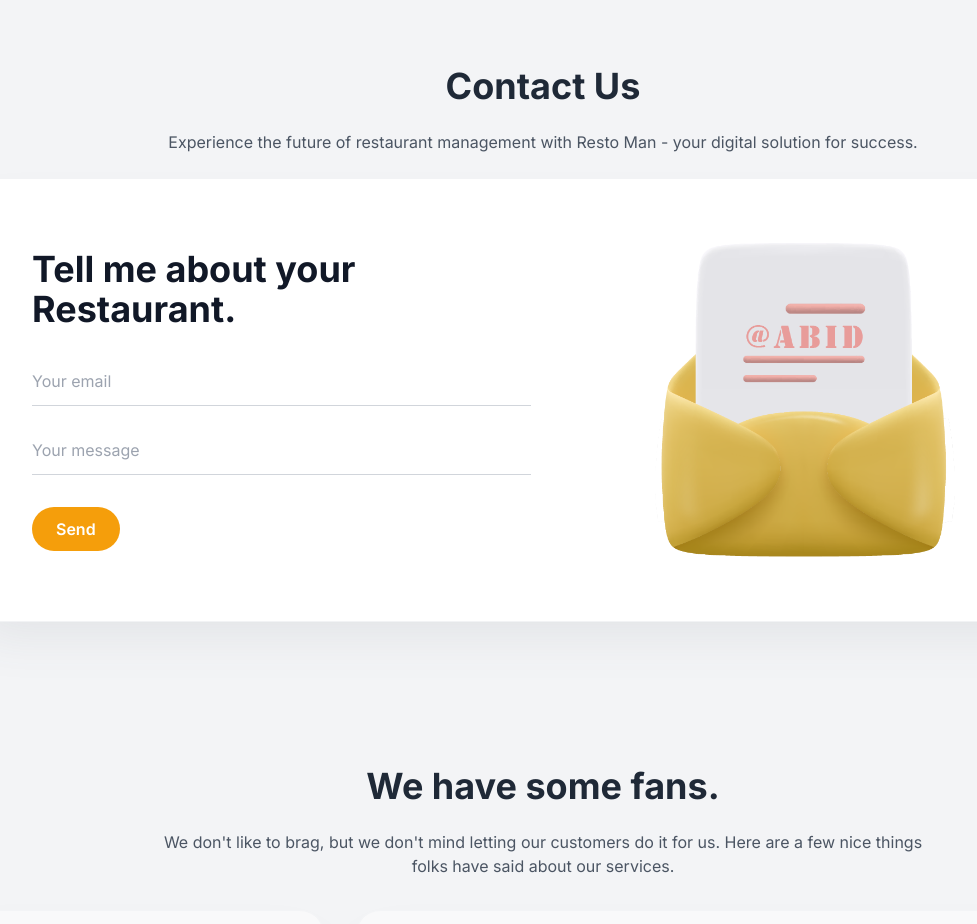
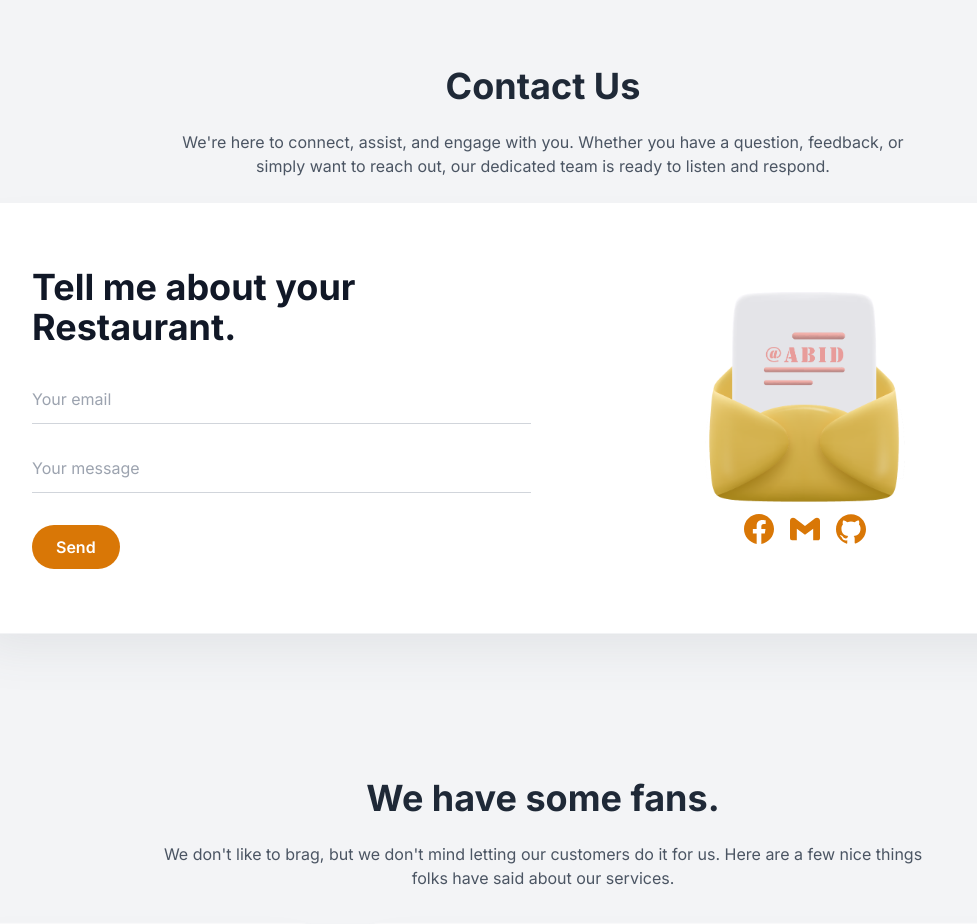
Before and after one commit to AbidHasanPiash/bhojon, a Next.js app: page / in a window 1280 px wide. Shown: the part 3400-4324 px from the top of the page, without its empty margins (97-1074 px from the left). Built offline with nearby package versions, Linux system fonts and the light colour scheme.

Commit message:
contact update

```diff
--- a/components/home/Contact.jsx
+++ b/components/home/Contact.jsx
@@ -1,4 +1,4 @@
-import React from "react";
+import { SiFacebook, SiGmail, SiGithub } from "react-icons/si";
 
 export default function Contact() {
   return (
@@ -8,18 +8,22 @@ export default function Contact() {
           Contact Us
         </h2>
         <p className="max-w-3xl mx-auto my-3 md:my-6 text-center text-gray-600 dark:text-gray-400">
-          Experience the future of restaurant management with Resto Man - your
-          digital solution for success.
+        We're here to connect, assist, and engage with you. Whether you have a question, feedback, or simply want to reach out, our dedicated team is ready to listen and respond.
         </p>
         <div className="container_layout lg:p-16 rounded-[4rem] space-y-6 md:flex flex-row-reverse md:gap-6 justify-center md:space-y-0 lg:items-center">
-          <div className="md:5/12 lg:w-1/2 flex items-center justify-center">
+          <div className="md:5/12 lg:w-1/2 flex flex-col items-center justify-center">
             <img
               src="images/common/contact.png"
               alt="image"
               loading="lazy"
-              width="300"
-              height="300"
+              width="200"
+              height="200"
             />
+            <div className="flex space-x-4 pt-3">
+              <SiFacebook size={30} className="cursor-pointer text-amber-600 dark:text-amber-300 hover:text-amber-600 active:text-amber-800"/>
+              <SiGmail size={30} className="cursor-pointer text-amber-600 dark:text-amber-300 hover:text-amber-600 active:text-amber-800"/>
+              <SiGithub size={30} className="cursor-pointer text-amber-600 dark:text-amber-300 hover:text-amber-600 active:text-amber-800"/>
+            </div>
           </div>
           <div className="md:7/12 lg:w-1/2">
             <h2 className="text-3xl font-bold text-gray-900 md:text-4xl dark:text-white">
@@ -33,7 +37,7 @@ export default function Contact() {
               <div className="w-full relative before:absolute before:bottom-0 before:h-0.5 before:left-0 before:origin-right focus-within:before:origin-left before:right-0 before:scale-x-0 before:m-auto before:bg-amber-400 dark:before:bg-amber-500 focus-within:before:!scale-x-100 focus-within:invalid:before:bg-red-400 before:transition before:duration-300">
                   <input id="" type="Your password" placeholder="Your message" className="w-full bg-transparent pb-3  border-b border-gray-300 dark:placeholder-gray-300 dark:border-gray-600 outline-none  invalid:border-red-500 transition"/>
               </div>
-              <button className="w-fit rounded-full bg-amber-500 dark:bg-amber-400 h-11 flex items-center justify-center px-6 py-3 transition hover:bg-amber-600 focus:bg-amber-600 active:bg-amber-800">
+              <button className="w-fit rounded-full bg-amber-600 dark:bg-amber-300 h-11 flex items-center justify-center px-6 py-3 transition hover:bg-amber-600 focus:bg-amber-600 active:bg-amber-800">
                   <span className="text-base font-semibold text-white dark:text-gray-900">Send</span>
               </button>
             </form>
```
